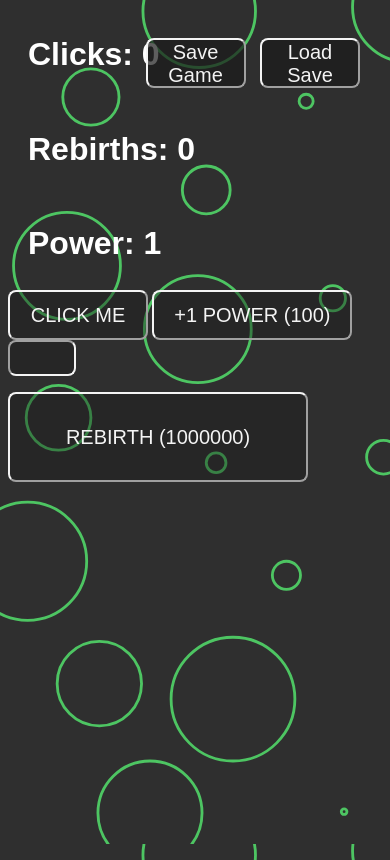
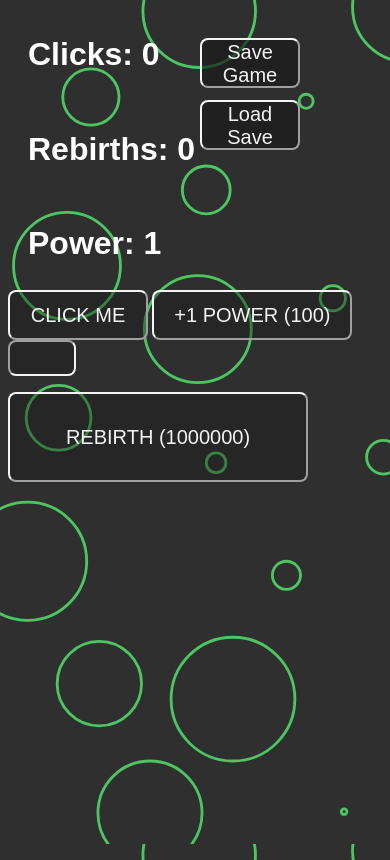
Before and after one commit to Caplini/web, a plain HTML site: page game.html in a window 390 px wide. Drawn offline with Linux system fonts and the light colour scheme.

Commit message:
Update style.css
mobile fix

```diff
--- a/style.css
+++ b/style.css
@@ -104,6 +104,7 @@ border-radius: 8px;
 }
 
 #values {
+    display: inline-block;
     position: relative;
     left: 0;
 }
@@ -112,6 +113,7 @@ border-radius: 8px;
     position: fixed;
     right: 0;
     margin: 30px;
+    margin-left: 200px;
 }
 
 #save {
@@ -133,6 +135,7 @@ border-radius: 8px;
     height: 50px;
     font-size: 20px;
     border-color: #f4f4f4;
+    margin-top: 10px;
 }
 
 #save:hover {
```
